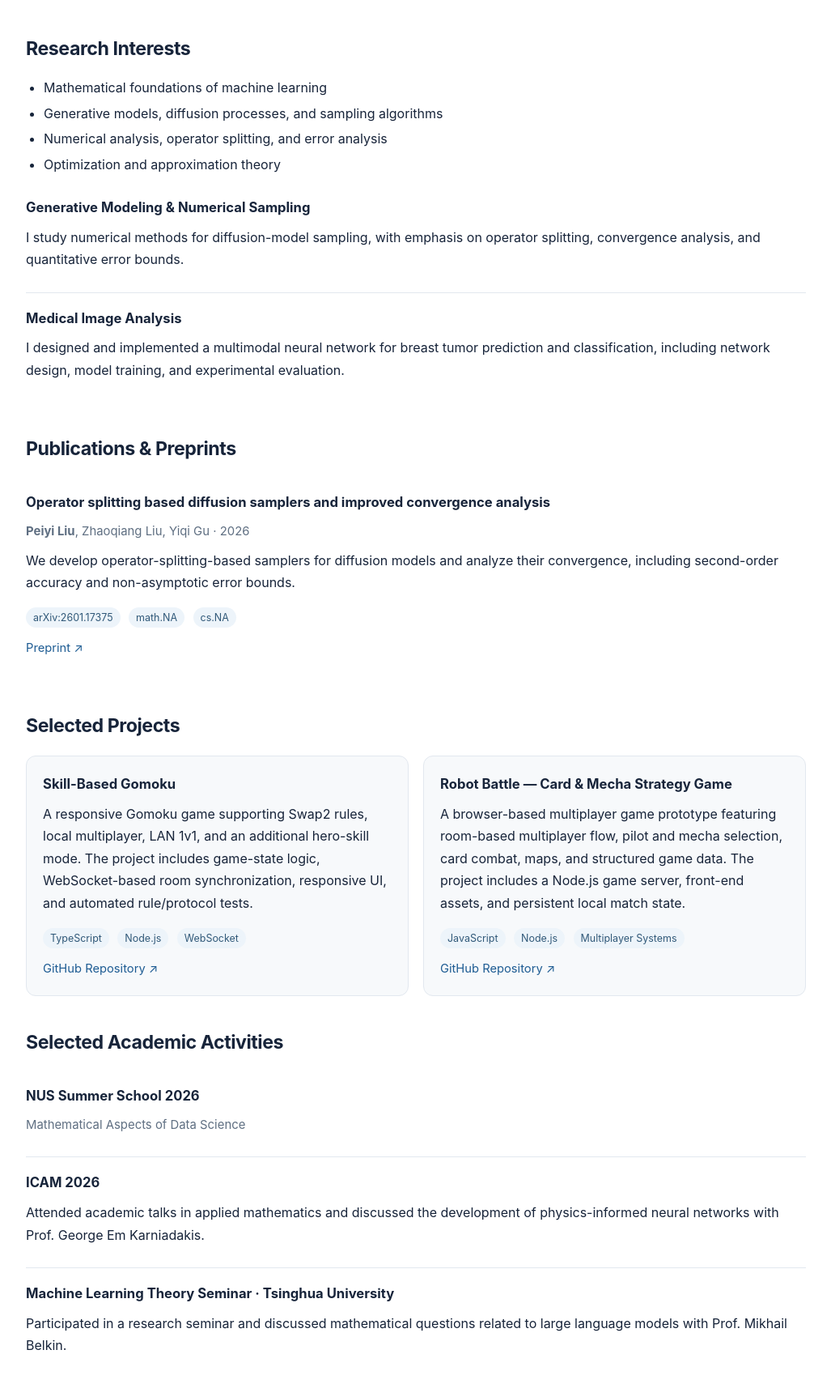
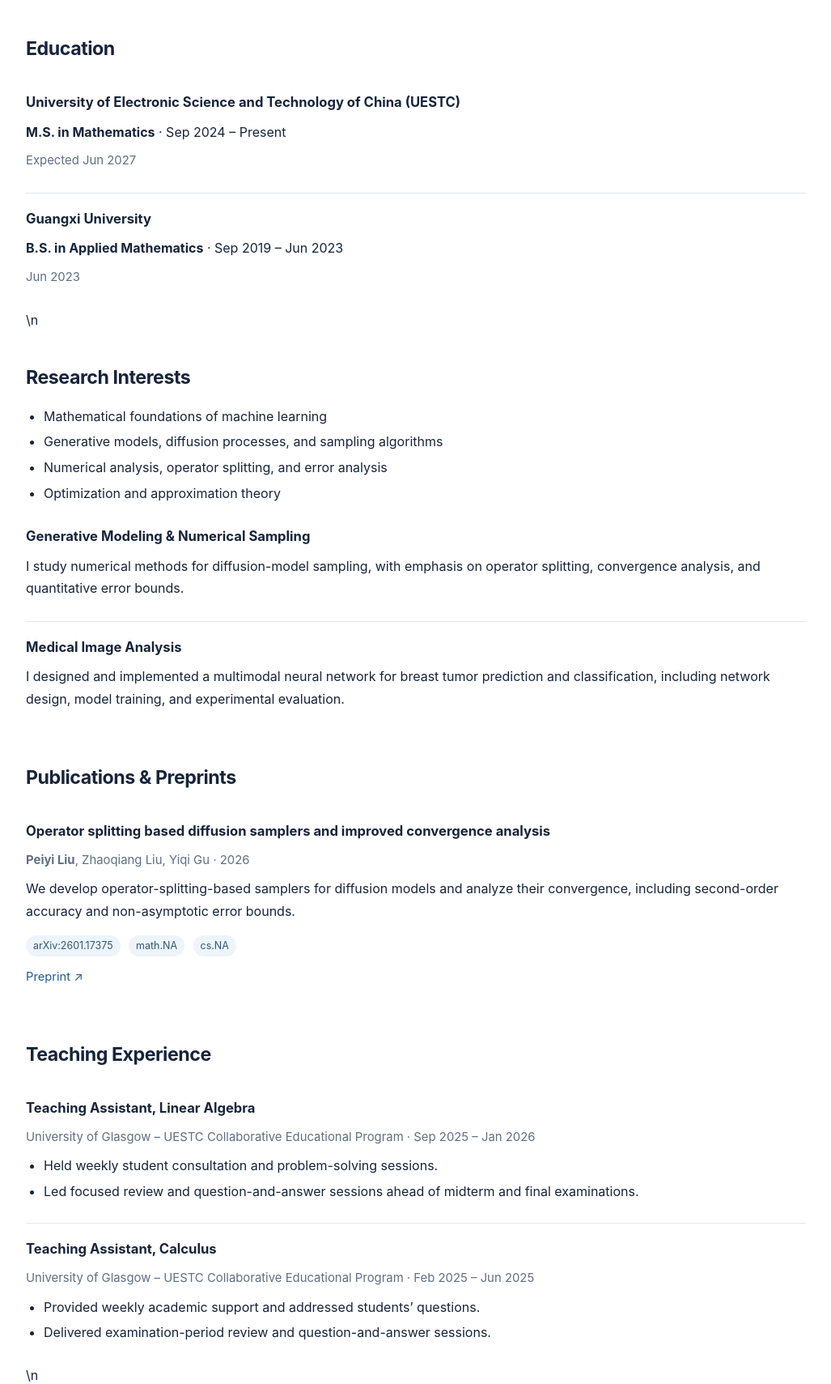
Before and after one commit to liupeiyi0101/liupeiyi0101.github.io, a plain HTML site: page index.html in a window 1280 px wide. Shown: the part 691-2400 px from the top of the page at 81% size, without its empty margins (126-1153 px from the left). Drawn offline with Linux system fonts and the light colour scheme.

Commit message:
Add CV download, education, and teaching experience

```diff
--- a/index.html
+++ b/index.html
@@ -189,10 +189,10 @@
     <div class="wrap bar">
       <a class="brand" href="#home">Peiyi Liu</a>
       <nav aria-label="Main navigation">
-        <a href="#about">About</a>
+        <a href="#about">About</a>\n        <a href="#education">Education</a>
         <a href="#research">Research</a>
         <a href="#publications">Publications</a>
-        <a href="#projects">Projects</a>
+        <a href="#teaching">Teaching</a>\n        <a href="#projects">Projects</a>
         <a href="#activities">Activities</a>
         <a href="#beyond">Beyond Research</a>
         <a href="#contact">Contact</a>
@@ -213,7 +213,7 @@
         <div class="links">
           <a href="https://github.com/liupeiyi0101" target="_blank" rel="noopener noreferrer">GitHub ↗</a>
           <a href="https://arxiv.org/abs/2601.17375" target="_blank" rel="noopener noreferrer">arXiv ↗</a>
-          <a href="mailto:peiyiliu@std.uestc.edu.cn">Email ↗</a>
+          <a href="mailto:peiyiliu@std.uestc.edu.cn">Email ↗</a>\n          <a href="Peiyi_Liu_Academic_CV.pdf" download>CV ↓</a>
         </div>
       </div>
       <div>
@@ -234,7 +234,21 @@
       </p>
     </section>
 
-    <section id="research">
+
+    <section id="education">
+      <h2>Education</h2>
+      <div class="item">
+        <h3>University of Electronic Science and Technology of China (UESTC)</h3>
+        <p><strong>M.S. in Mathematics</strong> · Sep 2024 – Present</p>
+        <p class="meta">Expected Jun 2027</p>
+      </div>
+      <div class="item">
+        <h3>Guangxi University</h3>
+        <p><strong>B.S. in Applied Mathematics</strong> · Sep 2019 – Jun 2023</p>
+        <p class="meta">Jun 2023</p>
+      </div>
+    </section>
+\n    <section id="research">
       <h2>Research Interests</h2>
       <ul>
         <li>Mathematical foundations of machine learning</li>
@@ -278,7 +292,27 @@
       </div>
     </section>
 
-    <section id="projects">
+
+    <section id="teaching">
+      <h2>Teaching Experience</h2>
+      <div class="item">
+        <h3>Teaching Assistant, Linear Algebra</h3>
+        <p class="meta">University of Glasgow – UESTC Collaborative Educational Program · Sep 2025 – Jan 2026</p>
+        <ul>
+          <li>Held weekly student consultation and problem-solving sessions.</li>
+          <li>Led focused review and question-and-answer sessions ahead of midterm and final examinations.</li>
+        </ul>
+      </div>
+      <div class="item">
+        <h3>Teaching Assistant, Calculus</h3>
+        <p class="meta">University of Glasgow – UESTC Collaborative Educational Program · Feb 2025 – Jun 2025</p>
+        <ul>
+          <li>Provided weekly academic support and addressed students’ questions.</li>
+          <li>Delivered examination-period review and question-and-answer sessions.</li>
+        </ul>
+      </div>
+    </section>
+\n    <section id="projects">
       <h2>Selected Projects</h2>
       <div class="project-grid">
         <div class="project">
@@ -380,7 +414,7 @@
       <h2>Contact</h2>
       <div class="contact-card">
         <p>Email: <a href="mailto:peiyiliu@std.uestc.edu.cn">peiyiliu@std.uestc.edu.cn</a></p>
-        <p>GitHub: <a href="https://github.com/liupeiyi0101" target="_blank" rel="noopener noreferrer">github.com/liupeiyi0101 ↗</a></p>
+        <p>GitHub: <a href="https://github.com/liupeiyi0101" target="_blank" rel="noopener noreferrer">github.com/liupeiyi0101 ↗</a></p>\n        <p>CV: <a href="Peiyi_Liu_Academic_CV.pdf" download>Download PDF ↓</a></p>
       </div>
     </section>
   </main>
```
Also changed, not shown: 1 other file.
